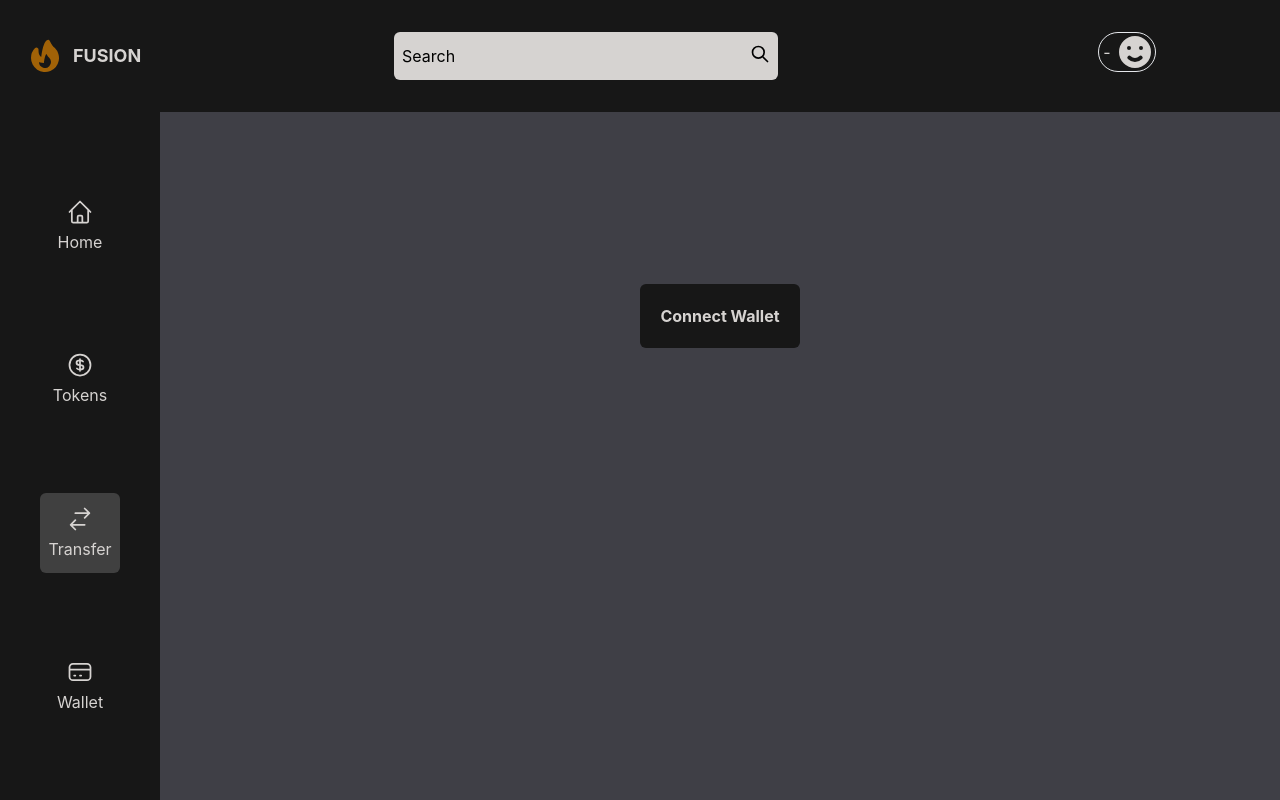
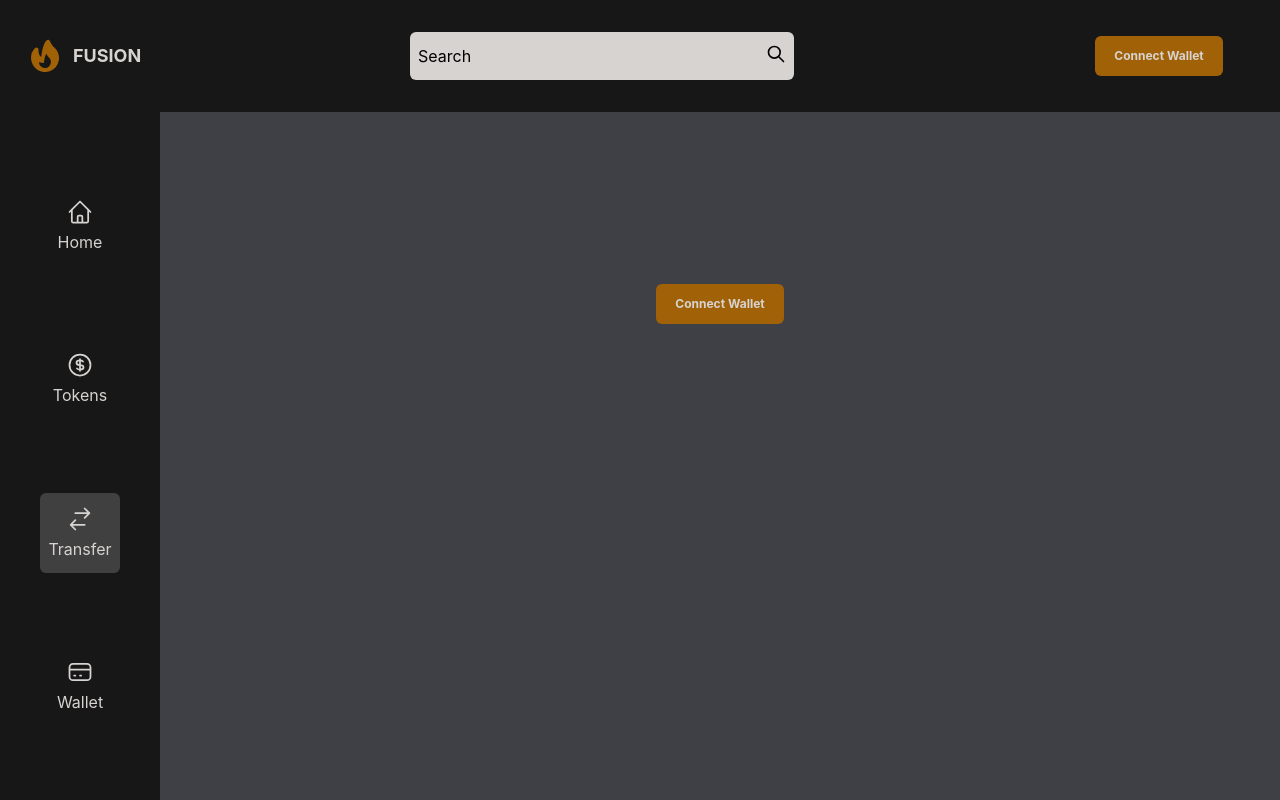
Before and after one commit to cajr11/fusion-cryptoapp-reactjs, a React (Create React App) app: page /transfer in a window 1280 px wide. Built offline with nearby package versions, Linux system fonts and the light colour scheme; no server answers.

Commit message:
transfer page complete

```diff
--- a/src/components/UI/ConnectWallet.js
+++ b/src/components/UI/ConnectWallet.js
@@ -48,8 +48,8 @@ const ConnectWallet = () => {
 
     return (
         <>
-            <div className='mt-3 mx-auto w-11/12 h-96 flex items-center justify-center'>
-                <button className={`w-40 h-16 rounded-md bg-neutral-900 font-bold text-stone-300 ${btnActive ? "" : "cursor-not-allowed"}`} onClick={connectWalletHandler} disabled={!btnActive}>
+            <div className='w-12/12 flex items-center justify-center'>
+                <button className={`w-32 h-10 rounded-md text-xs bg-yellow-700 font-bold text-stone-300 ${btnActive ? "" : "cursor-not-allowed"}`} onClick={connectWalletHandler} disabled={!btnActive}>
                     Connect Wallet
                 </button>
             </div>
--- a/src/components/UI/Header.js
+++ b/src/components/UI/Header.js
@@ -8,7 +8,7 @@ import SignOut from '../header/SignOut';
 const Header = () => {
   return (
     <header className='fixed z-10 w-full h-20 bg-neutral-900 md:h-28 flex items-center justify-between px-5 md:px-1 md:static'>
-        <div className='flex w-full justify-between md:w-11/12 md:mx-auto'>
+        <div className='flex w-full justify-between md:w-11/12 md:mx-auto '>
           <div className='flex items-center space-x-2 md:-ml-5 lg:-ml-8'>
               <FireIcon className='h-10 text-yellow-700 cursor-pointer' />
               <h1 className='hidden text-stone-300 font-bold text-lg md:inline-block'>FUSION</h1>
@@ -19,7 +19,7 @@ const Header = () => {
             <SearchIcon className='absolute h-5 top-3 right-2 .stroke-thin'/>
           </div>
 
-          <div className='w-48 flex justify-center'>
+          <div className='w-40 flex justify-end'>
             <SignOut />
           </div>
         </div>
--- /dev/null
+++ b/src/components/UI/SuccessModal.js
@@ -0,0 +1,28 @@
+import React from 'react';
+import ReactDOM from "react-dom";
+
+const Modal = ({ txs, onCloseModal }) => {
+
+
+    return (
+        <div className={`${txs ? "" : "hidden"} z-20 absolute inset-0 bg-black bg-opacity-60 flex justify-center items-center`} onClick={onCloseModal} >
+            <div className='z-30 border border-gray-600 w-11/12 h-52 bg-neutral-900 rounded-md flex justify-center items-center md:w-80'>
+                <div className='h-3/6 flex flex-col justify-between items-center'>
+                    <h1 className='text-stone-300 text-xs text-center font-bold'>Transaction Successful</h1>
+                    <button className='h-14 w-28 rounded-md bg-black text-stone-300'>Close</button>
+                </div>
+            </div>
+        </div>
+    )
+}
+
+
+const SuccessModal = ({ txs, onCloseModal }) => {
+  return (
+    <>
+        {ReactDOM.createPortal(<Modal onCloseModal={onCloseModal}  txs={txs} />, document.getElementById('modal-root'))}
+    </>
+  )
+}
+
+export default SuccessModal;
--- a/src/components/header/SignOut.js
+++ b/src/components/header/SignOut.js
@@ -1,14 +1,17 @@
-import { EmojiHappyIcon } from '@heroicons/react/solid';
 import React, { useContext } from 'react';
 import AuthContext from '../../store/auth-context';
+import ConnectWallet from '../UI/ConnectWallet';
 
-const SignOut = ({ icon }) => {
-  const ctx = useContext(AuthContext)
+const SignOut = () => {
+  const ctx = useContext(AuthContext);
+
+  if(!ctx.accAddress){
+    return <ConnectWallet />
+  }
 
   return (
-    <div className='h-10 max-w-full border rounded-full flex items-center text-stone-300 cursor-pointer' onClick={ctx.onLogout}>
+    <div className='h-10 max-w-full rounded-md bg-yellow-700 flex items-center text-stone-300 cursor-pointer' onClick={ctx.onLogout}>
       <span className='mx-1'>{ctx.accAddress}</span>
-      <EmojiHappyIcon className='h-10' />
     </div>
   )
 }
--- a/src/pages/Transfer.js
+++ b/src/pages/Transfer.js
@@ -3,14 +3,16 @@ import Chain from '../components/transfer/Chain'
 import AuthContext from '../store/auth-context';
 import ConnectWallet from '../components/UI/ConnectWallet';
 import ErrorModal from '../components/UI/ErrorModal';
+import SuccessModal from '../components/UI/SuccessModal';
 import { ethers } from 'ethers';
+
 
 const Transfer = () => {
     const [amount, setAmount] = useState("");
     const [destinationAddress, setDestinationAddress] = useState("");
     const [isError, setIsError] = useState(false)
     const [txError, setTxError] = useState();
-    const [txs, setTxs] = useState([]);
+    const [txs, setTxs] = useState(null);
     const ctx = useContext(AuthContext);
 
     const makePayment = async (e) => {
@@ -30,13 +32,20 @@ const Transfer = () => {
             setDestinationAddress("");
         } catch(error){
             setTxError(error)
-            console.log(error);
         }
     }
 
     const closeModalHandler = () => {
         setIsError(false);
     };
+
+    const transactionErroHandler = () => {
+        setTxError(false);
+    };
+
+    const closeSuccessModalHandler = () => {
+        setTxs(null)
+    }
 
 
     const destinationAddressHandler = (e) => {
@@ -73,7 +82,9 @@ const Transfer = () => {
     if (!ctx.isLoggedIn) {
         return (
            <>
+            <div className='h-96 flex items-center justify-center'>
                 <ConnectWallet />
+            </div>
             {isError && <ErrorModal err={isError} onCloseModal={closeModalHandler} />}
            </>
         )
@@ -82,6 +93,7 @@ const Transfer = () => {
 
     if (ctx.isLoggedIn) {
             return (
+            <>
                 <div>
                     <Chain />
 
@@ -94,6 +106,9 @@ const Transfer = () => {
                         </div>
                     </form>
                 </div>
+                {txError && <ErrorModal err={txError} onCloseModal={transactionErroHandler} />}
+                {txs && <SuccessModal onCloseModal={closeSuccessModalHandler} txs={txs} />}
+            </>
         )
     }
 }
--- a/src/store/auth-context.js
+++ b/src/store/auth-context.js
@@ -1,22 +1,16 @@
-import React, { useEffect, useState } from 'react';
+import React, { useState } from 'react';
 
 const AuthContext = React.createContext({
     isLoggedIn: false,
     onLogin: () => {},
     onLogout: () => {},
-    accAddress: "-",
+    accAddress: "",
     getAddress: () => {}
 });
 
 export const AuthContextProvider = (props) => {
     const [isLoggedIn, setisLoggedIn] = useState(false);
-    const [accAddress, setAccAddress] = useState("-")
-
-    useEffect(() => {
-        if (localStorage.getItem("loggedIn")){
-            setisLoggedIn(true)
-        }
-    }, [])
+    const [accAddress, setAccAddress] = useState("")
 
     const loginHandler = () => {
         setisLoggedIn(true);
@@ -24,7 +18,7 @@ export const AuthContextProvider = (props) => {
     }
 
     const logoutHandler = () => {
-        setAccAddress("-")
+        setAccAddress("")
         setisLoggedIn(false);
         localStorage.removeItem("loggedIn")
     }
```
Also changed, not shown: src/pages/Wallet.js (added). Lines whose indentation alone changed are shown as unchanged.
